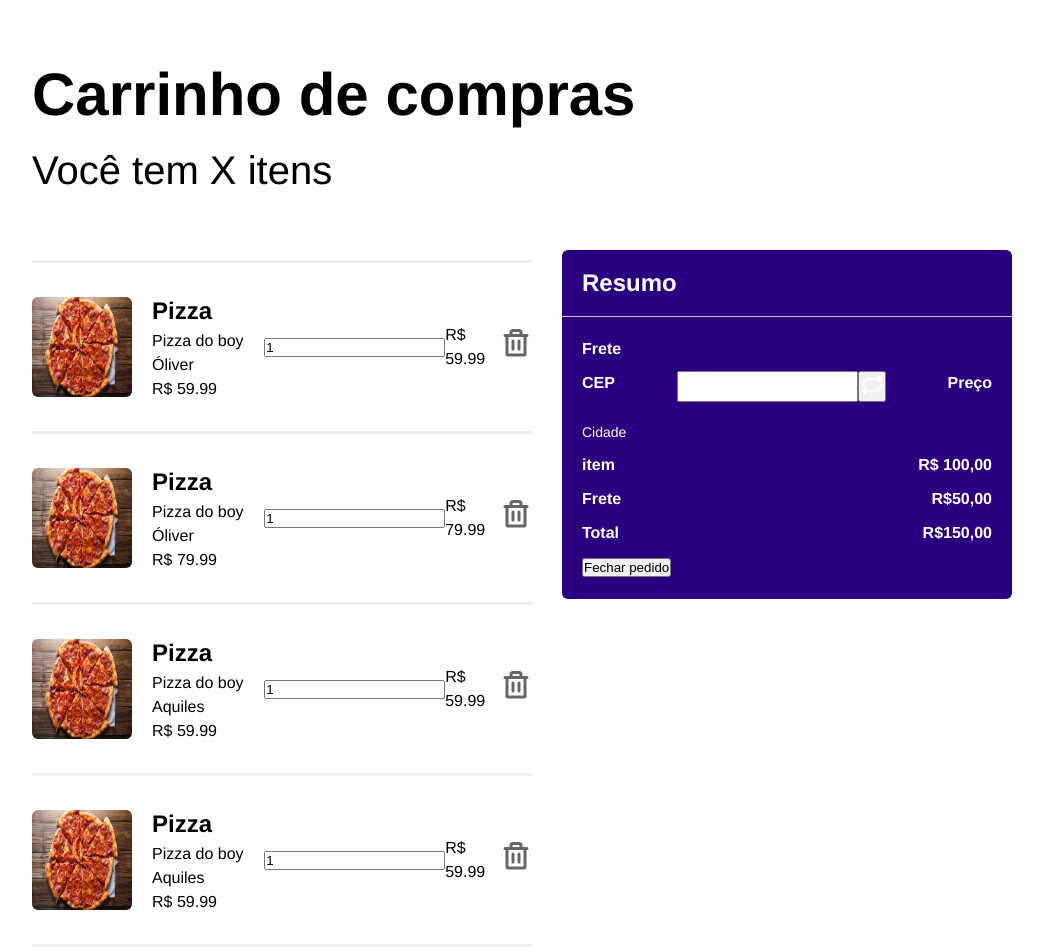
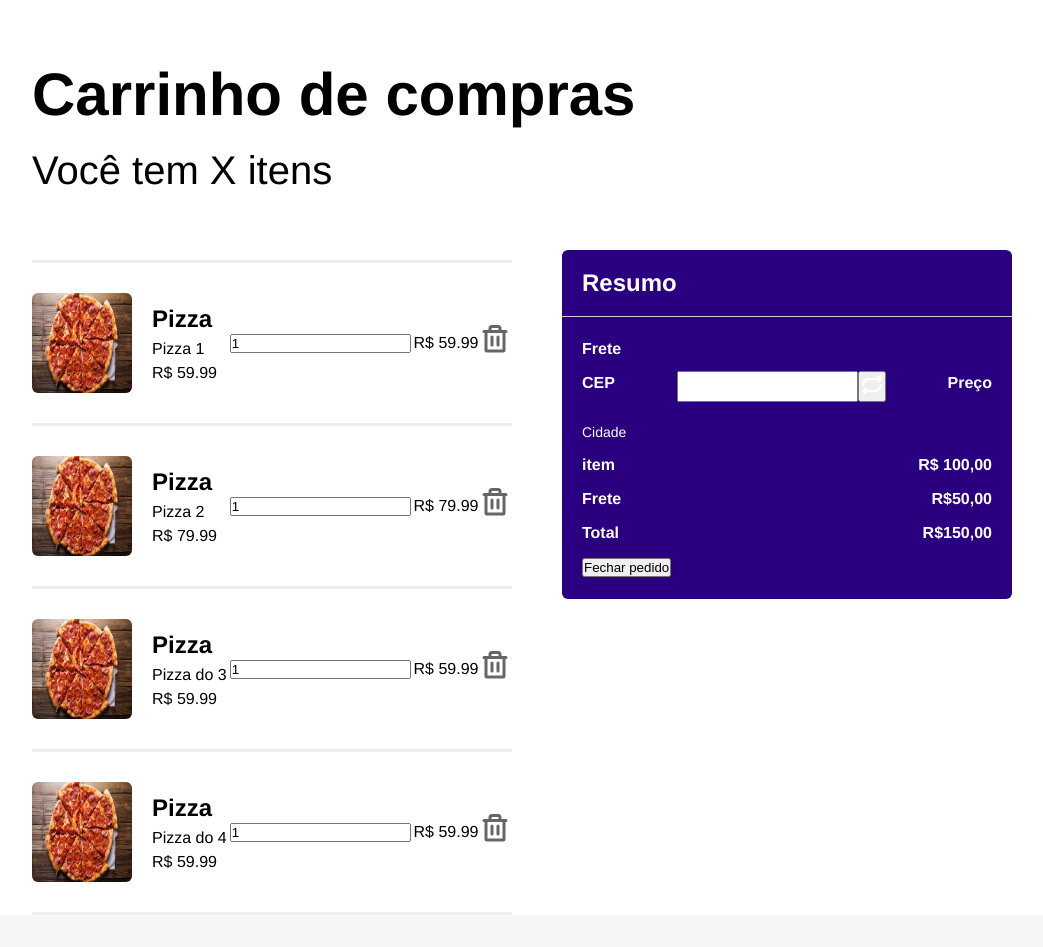
Before and after one commit to gabrielmds222/shoppingCart_react, a React (Vite) app: page / in a window 1280 px wide. Shown: the whole page, without its empty margins (118-1161 px from the left). After the commit the page ends 915 px from the top, so only its background shows below. Built offline with nearby package versions, Linux system fonts and the light colour scheme.

Commit message:
feat: Edita lista de items

```diff
--- a/src/App.css
+++ b/src/App.css
@@ -24,7 +24,7 @@ section {
 }
 aside {
   min-width: 450px;
-  margin-left: 30px;
+  margin-left: 50px;
 }
 
 table {
--- a/src/data/index.ts
+++ b/src/data/index.ts
@@ -7,28 +7,28 @@ const products: Product[] = [
     id: 1,
     img: Pizza,
     name: "Pizza",
-    description: "Pizza do boy Óliver",
+    description: "Pizza 1",
     price: 59.99,
   },
   {
     id: 2,
     img: Pizza,
     name: "Pizza",
-    description: "Pizza do boy Óliver",
+    description: "Pizza 2",
     price: 79.99,
   },
   {
     id: 3,
     img: Pizza,
     name: "Pizza",
-    description: "Pizza do boy Aquiles",
+    description: "Pizza do 3",
     price: 59.99,
   },
   {
     id: 4,
     img: Pizza,
     name: "Pizza",
-    description: "Pizza do boy Aquiles",
+    description: "Pizza do 4",
     price: 59.99,
   },
 ];
```
